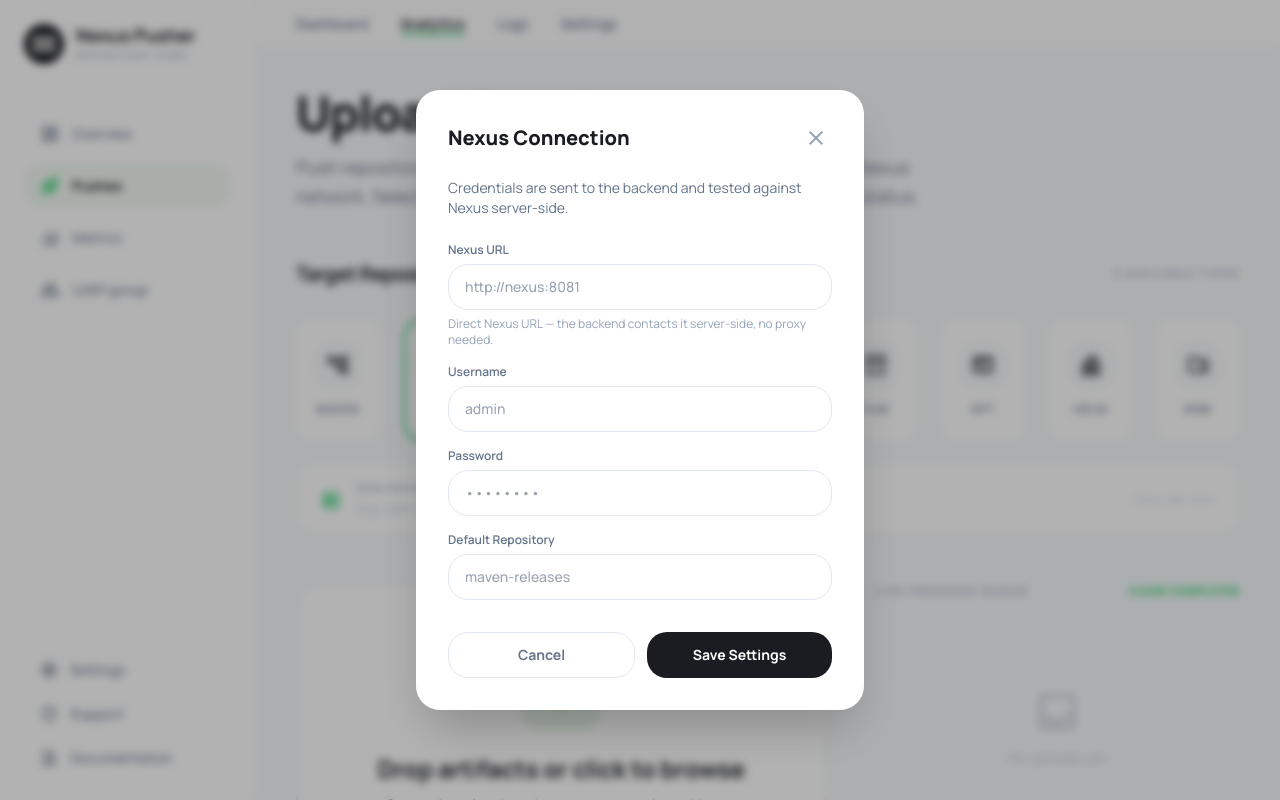
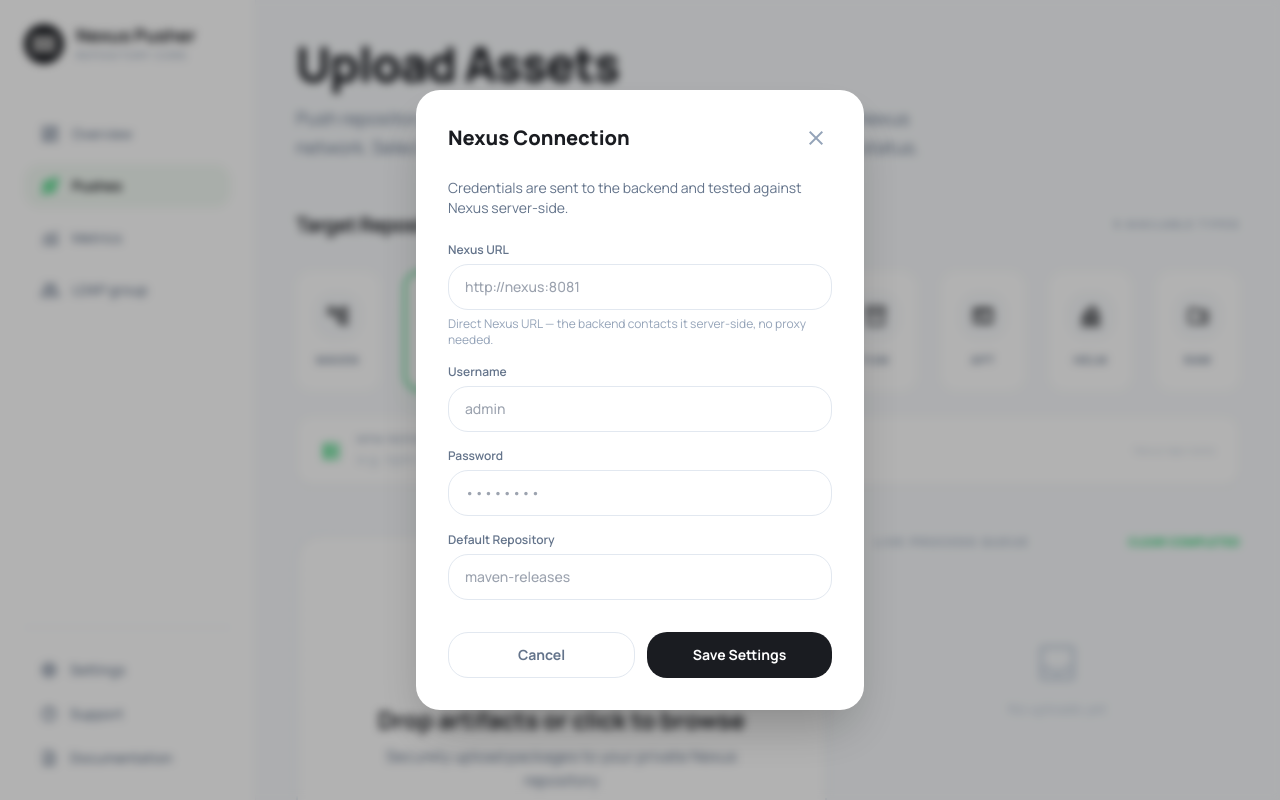
Before and after one commit to NoobaHooba/nexus-pusher, a React (Vite) app in the folder frontend/: page / in a window 1280 px wide. Shown: the top 800 px of the page. Built offline with nearby package versions, Linux system fonts and the light colour scheme; grey boxes are pictures that could not be loaded; the HTML template or start-up script is replaced by a standard one.

Commit message:
ui: remove AppHeader completely

```diff
--- a/frontend/src/App.jsx
+++ b/frontend/src/App.jsx
@@ -1,6 +1,5 @@
 import React, { useState, useEffect } from 'react';
 import Sidebar from './components/Sidebar';
-import AppHeader from './components/AppHeader';
 import RepoSelector from './components/RepoSelector';
 import UploadZone from './components/UploadZone';
 import UploadQueue from './components/UploadQueue';
@@ -33,7 +32,6 @@
   const { queue, addFiles, clearCompleted, retryItem, totalSize, estimatedTime } =
     useUpload(settings, activeRepo, repoName, extraFields);
 
-  // Show settings modal automatically on first visit
   useEffect(() => {
     if (!settings.nexusUrl) setShowSettings(true);
   }, []);
@@ -53,7 +51,6 @@
   return (
     <div className="bg-surface text-on-surface min-h-screen selection:bg-accent selection:text-white">
       <Sidebar nexusLogo={NEXUS_LOGO} onOpenSettings={() => setShowSettings(true)} />
-      <AppHeader onOpenSettings={() => setShowSettings(true)} />
       <main className="ml-64 p-10 flex flex-col gap-12 max-w-[1400px]">
         <section>
           <h2 className="text-5xl font-extrabold tracking-tight text-primary mb-4">Upload Assets</h2>
```
